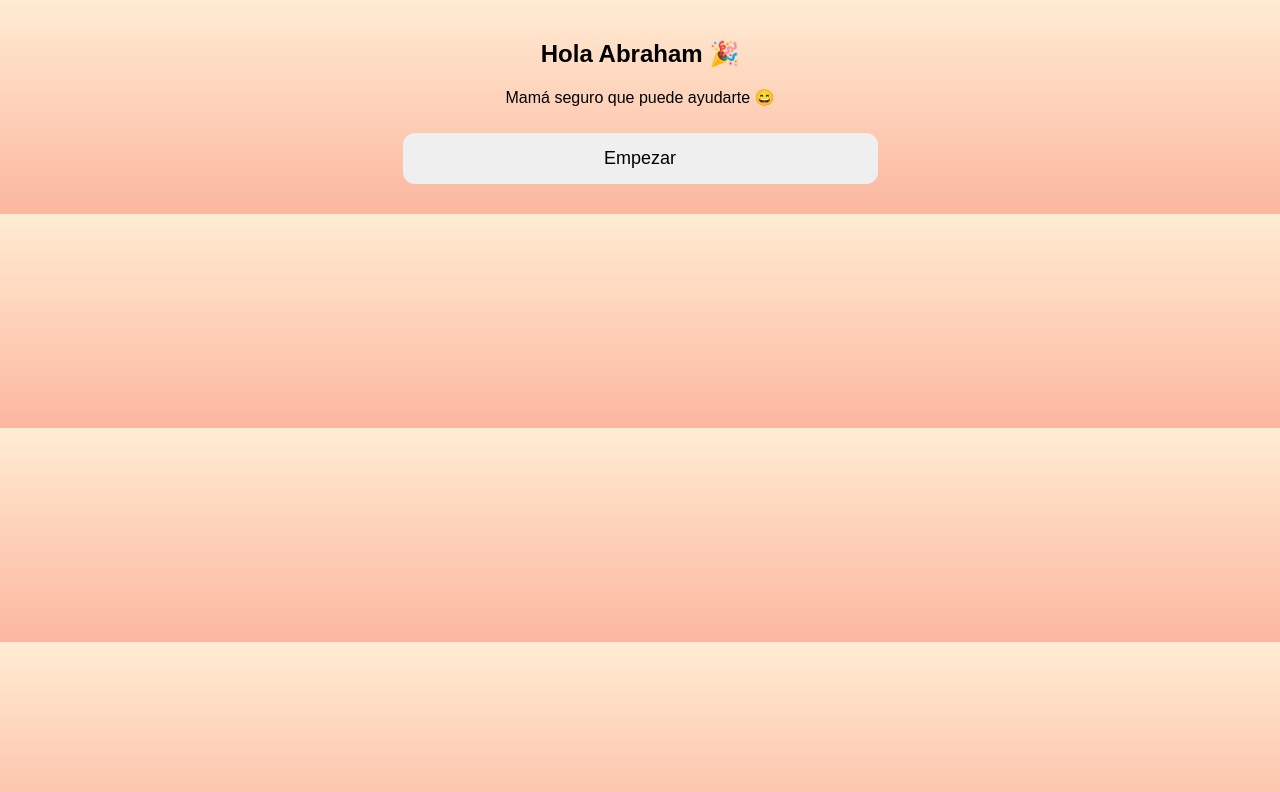
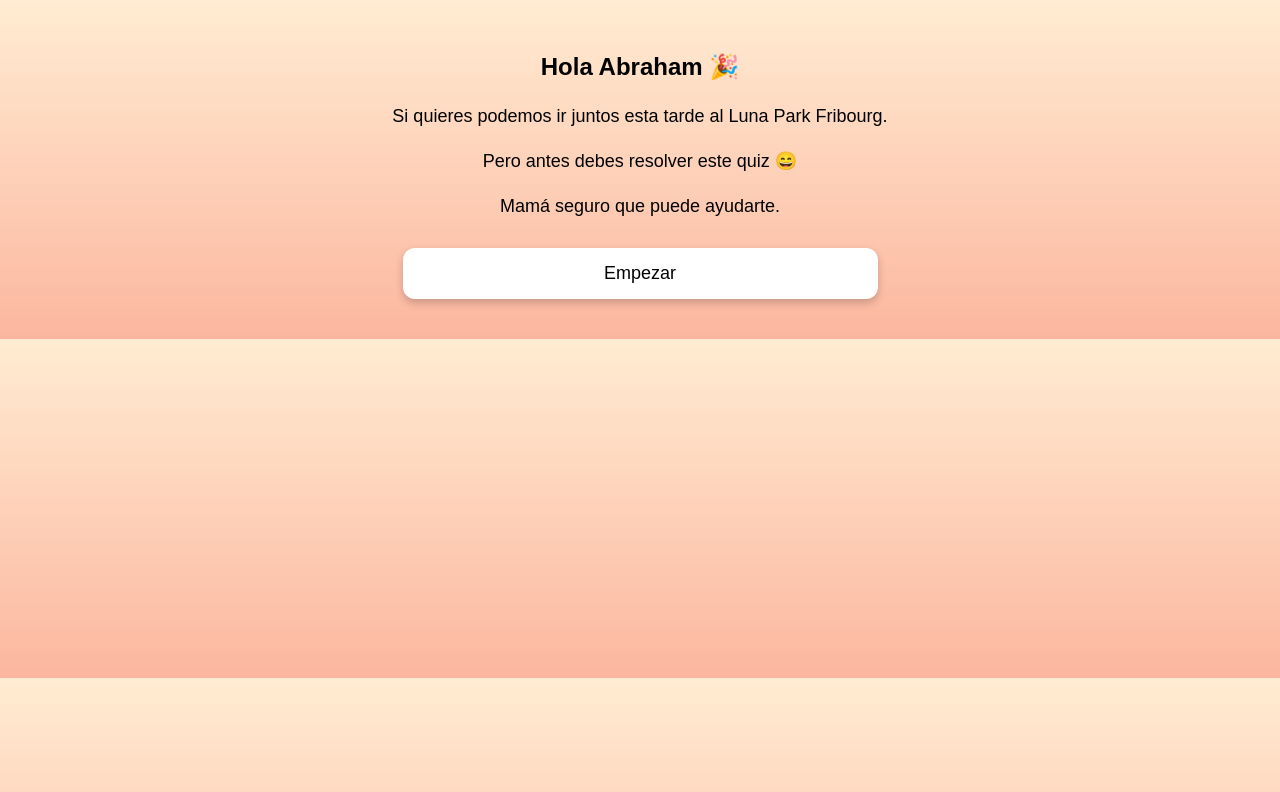
Before and after one commit to rtgr8tks68-sudo/abraham-quiz, a plain HTML site: page index.html in a window 1280 px wide. Drawn offline with Linux system fonts and the light colour scheme.

Commit message:
Update index.html

```diff
--- a/index.html
+++ b/index.html
@@ -3,40 +3,57 @@
 <head>
 <meta charset="UTF-8">
 <title>Abraham Quiz</title>
+
 <style>
 body {
   font-family: Arial;
   text-align: center;
   background: linear-gradient(#ffecd2, #fcb69f);
-  margin:0;
+  margin: 0;
 }
+
 .container {
   max-width: 500px;
-  margin:auto;
-  padding:20px;
+  margin: auto;
+  padding: 30px 20px;
 }
+
+h2 {
+  font-size: 24px;
+  line-height: 1.4;
+}
+
 h3 {
   font-size: 20px;
+  line-height: 1.4;
 }
+
+p {
+  font-size: 18px;
+  line-height: 1.5;
+}
+
 button {
   width: 95%;
   padding: 15px;
   margin: 10px 0;
   font-size: 18px;
   border-radius: 12px;
-  border:none;
-  white-space: normal;
-  word-wrap: break-word;
+  border: none;
+  background: #ffffff;
+  box-shadow: 0 4px 8px rgba(0,0,0,0.2);
 }
+
 img {
-  max-width: 90%;
+  max-width: 100%;
   border-radius: 15px;
-  margin-top:15px;
+  margin-top: 20px;
 }
 </style>
 </head>
 
 <body>
+
 <div class="container" id="app"></div>
 
 <script>
@@ -58,8 +75,11 @@ const questions = [
 function start() {
 document.getElementById("app").innerHTML = `
 <h2>Hola Abraham 🎉</h2>
-<p>Mamá seguro que puede ayudarte 😄</p>
-<button onclick="next()">Empezar</button>`;
+<p>Si quieres podemos ir juntos esta tarde al Luna Park Fribourg.</p>
+<p>Pero antes debes resolver este quiz 😄</p>
+<p>Mamá seguro que puede ayudarte.</p>
+<button onclick="next()">Empezar</button>
+`;
 }
 
 function next() {
@@ -70,7 +90,8 @@ let q = questions[step];
 document.getElementById("app").innerHTML = `
 <h3>${q[0]}</h3>
 <button onclick="answer(0)">${q[1]}</button>
-<button onclick="answer(1)">${q[2]}</button>`;
+<button onclick="answer(1)">${q[2]}</button>
+`;
 }
 
 function answer(i) {
@@ -88,11 +109,13 @@ document.getElementById("app").innerHTML = `
 <p>¡Ahora ya tienes 8 años y eres un chico grande!</p>
 <p>Te quiero muchísimo 💖</p>
 <p>¡Diviértete en el Luna Park! 🎢</p>
+
 <img src="https://upload.wikimedia.org/wikipedia/commons/8/8e/Trampoline.jpg">
 `;
 }
 
 start();
 </script>
+
 </body>
 </html>
```
